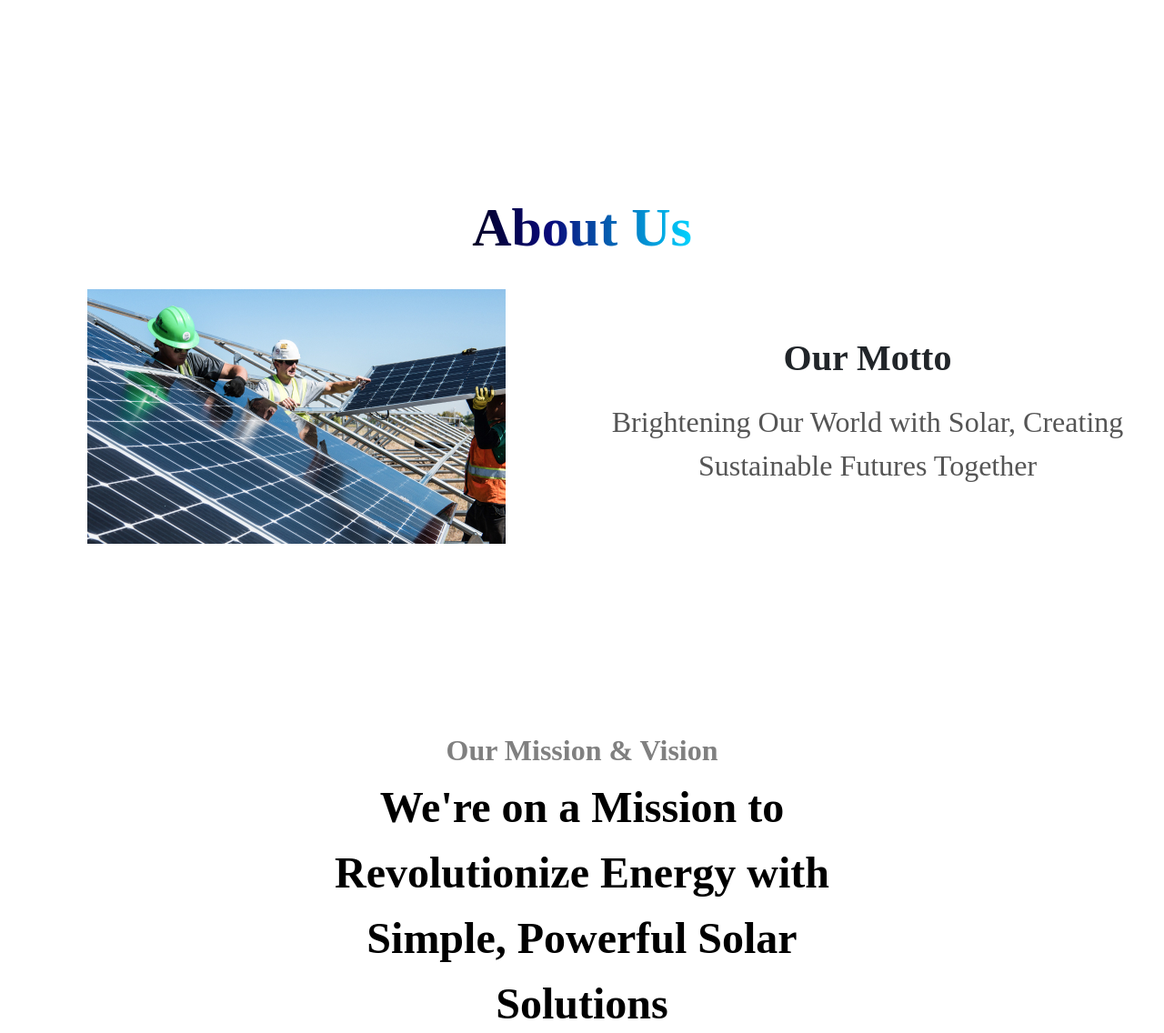
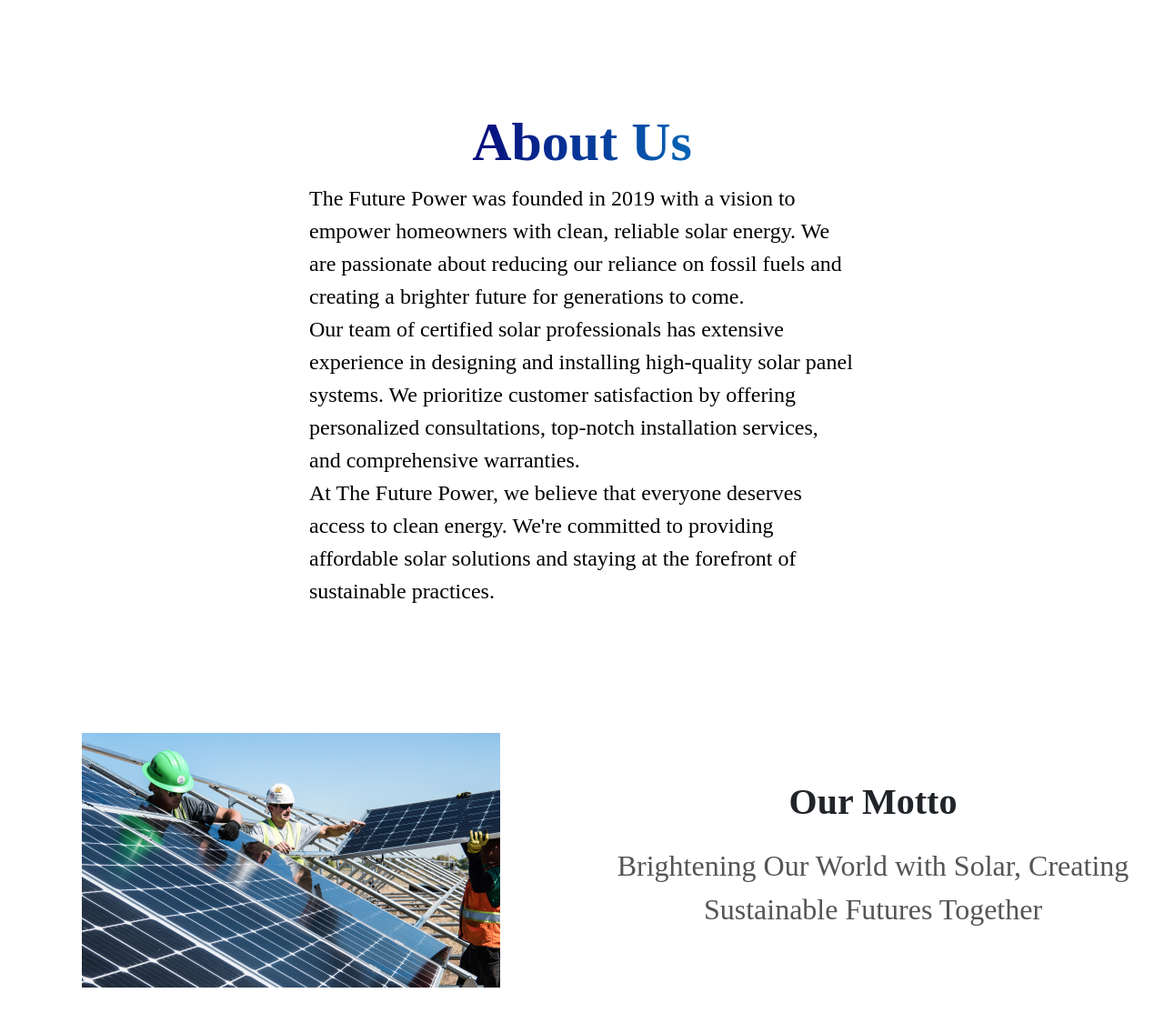
Before and after one commit to Ramim-Siddiqui/the_future_power, a React (Create React App) app in the folder frontend/: page /home in a window 1280 px wide. Shown: the part 940-2076 px from the top of the page at 91% size. Built offline with nearby package versions, Linux system fonts and the light colour scheme.

Commit message:
Home Done

```diff
--- a/frontend/src/components/Home.js
+++ b/frontend/src/components/Home.js
@@ -41,14 +41,20 @@ const Home = () => {
                     </Row>
                 </div>
             </Container>
-
-            <Container fluid className="bg-white vh-100 w-100 d-flex flex-column justify-content-center align-items-center">
+            <Container fluid className="home-container d-flex w-100 vh-80 bg-white d-flex flex-column justify-content-center align-items-center">
                 <Row className="mb-4" data-aos="fade-up">
-                    <Col className="text-center">
+                    <Col sm={12} md={12}className="text-center">
                         <h1 className="about-heading">About Us</h1>
                     </Col>
+                    <Col sm={12} md={12}>
+                        <p className="mission-text">The Future Power was founded in 2019 with a vision to empower homeowners with clean, reliable solar energy. We are passionate about reducing our reliance on fossil fuels and creating a brighter future for generations to come.</p>
+                        <p className="mission-text">Our team of certified solar professionals has extensive experience in designing and installing high-quality solar panel systems. We prioritize customer satisfaction by offering personalized consultations, top-notch installation services, and comprehensive warranties.</p>
+                        <p className="mission-text">At The Future Power, we believe that everyone deserves access to clean energy. We're committed to providing affordable solar solutions and staying at the forefront of sustainable practices.</p>
+                    </Col>
                 </Row>
-                <Row className="w-100">
+            </Container>
+            <Container fluid className="bg-white vh-80 w-100 d-flex flex-column justify-content-center">
+                <Row>
                     <Col sm={12} md={6} className="d-flex justify-content-center align-items-center" data-aos="fade-right">
                         <Image src={image1} fluid alt="About Us Image" />
                     </Col>
@@ -60,8 +66,7 @@ const Home = () => {
                     </Col>
                 </Row>
             </Container>
-
-            <Container fluid className="bg-white vh-100 w-100 d-flex justify-content-center">
+            <Container fluid className="bg-white vh-100 w-100 d-flex flex-column justify-content-center">
                 <Row className="mb-4 text-center" data-aos="fade-up">
                     <Col>
                         <h1 className="mission-heading">Our Mission & Vision</h1>
@@ -70,7 +75,7 @@ const Home = () => {
                     </Col>
                 </Row>
             </Container>
-            <Container fluid className="bg-white home-container w-100 vh-80 justify-content-left">
+            <Container fluid className="bg-white home-container d-flex flex-column w-100 vh-80 justify-content-left">
               <Row className="w-100">
                 <Col sm={12} md={6} className="d-flex justify-content-center align-items-center mt-5" data-aos="fade-right">
                   <Image src="https://imageio.forbes.com/specials-images/imageserve/65446135295059f5785712fe/Solar-and-wind-power/960x0.jpg?height=474&width=711&fit=bounds" fluid alt="Our Values Image" className="large-image" /> {/* Added className */}
@@ -83,6 +88,18 @@ const Home = () => {
                 </Col>
               </Row>
             </Container>
+            <Container fluid className="bg-white home-container d-flex w-100 vh-80 justify-content-center">
+                <Row className="mb-4 text-center" data-aos="fade-up">
+                    <Col>
+                        <h1 className="mission-subheading">Our Difference from Other Solar Power Companies</h1>
+                        <p className="mission-text">At The Future Power, we believe everyone deserves access to clean energy. That's why we go beyond just serving homeowners. We're passionate about:</p>
+                        <h1 className="mission-heading">Empowering Communities</h1>
+                        <p className="mission-text">We partner with businesses, schools, and organizations to bring solar power to a wider range of people, fostering a cleaner future for our communities.</p>
+                        <h1 className="mission-heading">Making Solar Affordable</h1>
+                        <p className="mission-text">We offer competitive pricing models and flexible financing options to make switching to solar a reality for any budget.</p>
+                    </Col>
+                </Row>
+            </Container>
         </div>
     );
 };
```
